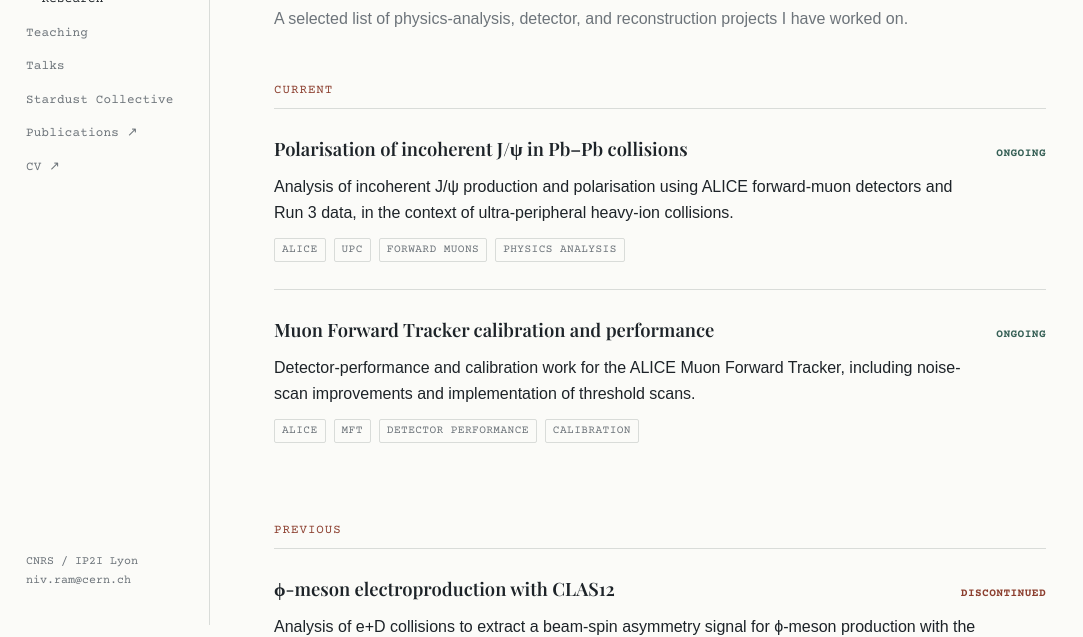
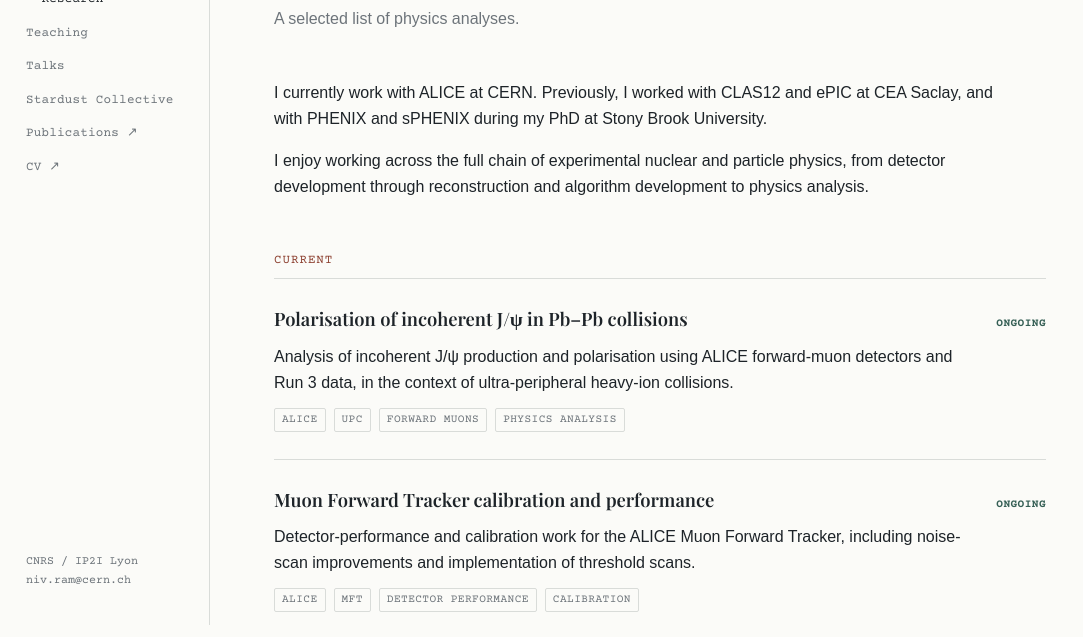
Before and after one commit to nivram-phy/nivram-phy.github.io, a plain HTML site: page research.html in a window 1280 px wide. Shown: the part 175-812 px from the top of the page, without its empty margins (0-1083 px from the left). Drawn offline with nearby package versions, Linux system fonts and the light colour scheme.

Commit message:
Introduce research experience across experiments and the full experimental chain

```diff
--- a/research.html
+++ b/research.html
@@ -34,8 +34,20 @@
     <header class="page-header">
       <div class="eyebrow">Research</div>
       <h1>Projects</h1>
-      <p>A selected list of physics-analysis, detector, and reconstruction projects I have worked on.</p>
+      <p>A selected list of physics analyses.</p>
     </header>
+
+    <div class="prose">
+      <p>
+        I currently work with ALICE at CERN. Previously, I worked with CLAS12 and ePIC at
+        CEA Saclay, and with PHENIX and sPHENIX during my PhD at Stony Brook University.
+      </p>
+
+      <p>
+        I enjoy working across the full chain of experimental nuclear and particle physics,
+        from detector development through reconstruction and algorithm development to physics analysis.
+      </p>
+    </div>
 
     <div class="group-title">Current</div>
 
```
